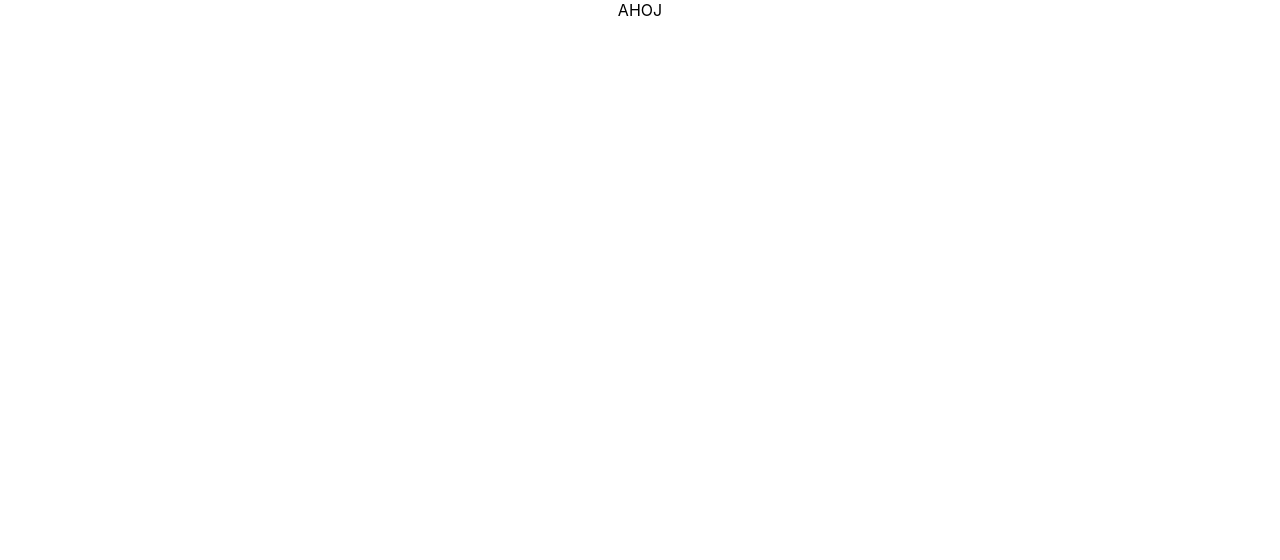
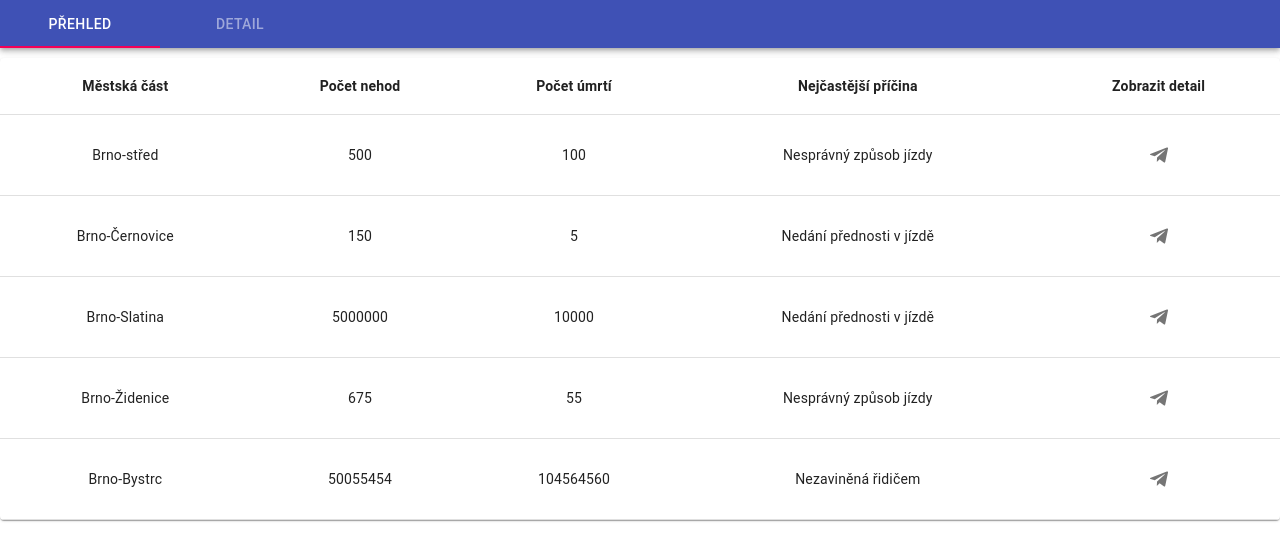
Before and after one commit to VeronikaLou/traffic-accidents, a React (Create React App) app: page / in a window 1280 px wide. Shown: the top 560 px of the page. Built offline with nearby package versions, Linux system fonts and the light colour scheme.

Commit message:
Implement main page

```diff
--- a/src/App.tsx
+++ b/src/App.tsx
@@ -1,4 +1,98 @@
 import React from "react";
 import "./App.css";
+import Table from "@material-ui/core/Table";
+import TableBody from "@material-ui/core/TableBody";
+import TableCell from "@material-ui/core/TableCell";
+import TableContainer from "@material-ui/core/TableContainer";
+import TableHead from "@material-ui/core/TableHead";
+import TableRow from "@material-ui/core/TableRow";
+import Paper from "@material-ui/core/Paper";
+import { IconButton } from "@material-ui/core";
+import TelegramIcon from '@material-ui/icons/Telegram';
 
-export const App = () => <div className="App">AHOJ</div>;
+interface CityPart {
+  readonly name: string;
+  readonly deathsCount: number;
+  readonly mainCause: string;
+  readonly accidentsCount: number;
+}
+
+const data: CityPart[] = [
+  {
+    name: "Brno-střed",
+    deathsCount: 100,
+    mainCause: "Nesprávný způsob jízdy",
+    accidentsCount: 500,
+  },
+  {
+    name: "Brno-Černovice",
+    deathsCount: 5,
+    mainCause: "Nedání přednosti v jízdě",
+    accidentsCount: 150,
+  },
+  {
+    name: "Brno-Slatina",
+    deathsCount: 10000,
+    mainCause: "Nedání přednosti v jízdě",
+    accidentsCount: 5000000,
+  },
+  {
+    name: "Brno-Židenice",
+    deathsCount: 55,
+    mainCause: "Nesprávný způsob jízdy",
+    accidentsCount: 675,
+  },
+  {
+    name: "Brno-Bystrc",
+    deathsCount: 104564560,
+    mainCause: "Nezaviněná řidičem",
+    accidentsCount: 50055454,
+  },
+];
+
+export const App = () => (
+  <div className="App">
+    <TableContainer style={{ marginTop: "10px" }} component={Paper}>
+      <Table aria-label="simple table">
+        <TableHead>
+          <TableRow>
+            <TableCell style={{ fontWeight: "bold" }} align="center">
+              Městská část
+            </TableCell>
+            <TableCell style={{ fontWeight: "bold" }} align="center">
+              Počet nehod
+            </TableCell>
+            <TableCell style={{ fontWeight: "bold" }} align="center">
+              Počet úmrtí
+            </TableCell>
+            <TableCell style={{ fontWeight: "bold" }} align="center">
+              Nejčastější příčina
+            </TableCell>
+            <TableCell style={{ fontWeight: "bold" }} align="center">
+              Zobrazit detail
+            </TableCell>
+          </TableRow>
+        </TableHead>
+        <TableBody>
+          {data.map((row) => (
+            <TableRow key={row.name}>
+              <TableCell align="center">{row.name}</TableCell>
+              <TableCell align="center">{row.accidentsCount}</TableCell>
+              <TableCell align="center">{row.deathsCount}</TableCell>
+              <TableCell align="center">{row.mainCause}</TableCell>
+              <TableCell component="th" align="center">
+                <IconButton
+                  aria-label="delete"
+                  href=''
+                  target="_blank"
+                >
+                  <TelegramIcon />
+                </IconButton>
+              </TableCell>
+            </TableRow>
+          ))}
+        </TableBody>
+      </Table>
+    </TableContainer>
+  </div>
+);
--- /dev/null
+++ b/src/Header.tsx
@@ -0,0 +1,20 @@
+import { AppBar, Tab, Tabs } from "@material-ui/core";
+import React, { useState } from "react";
+
+export const Header = () => {
+    const [value, setValue] = useState('main_page')
+
+  return (
+    <AppBar position="static" color="primary">
+      <Tabs
+        aria-label="tabs"
+        indicatorColor="secondary"
+        value={value}
+        onChange={(event, newValue) => setValue(newValue)}
+      >
+        <Tab label="Přehled" value="main_page" />
+        <Tab label="Detail" value="detail" disabled />
+      </Tabs>
+    </AppBar>
+  );
+};
--- a/src/index.tsx
+++ b/src/index.tsx
@@ -2,9 +2,11 @@ import React from "react";
 import ReactDOM from "react-dom";
 import "./index.css";
 import { App } from "./App";
+import { Header } from "./Header";
 
 ReactDOM.render(
   <React.StrictMode>
+    <Header/>
     <App />
   </React.StrictMode>,
   document.getElementById("root")
--- /dev/null
+++ b/src/react-app-env.d.ts
@@ -0,0 +1 @@
+/// <reference types="react-scripts" />
```
Also changed, not shown: package.json (+6 -1 lines), 1 other file (tests, documents, lock files or other folders).
